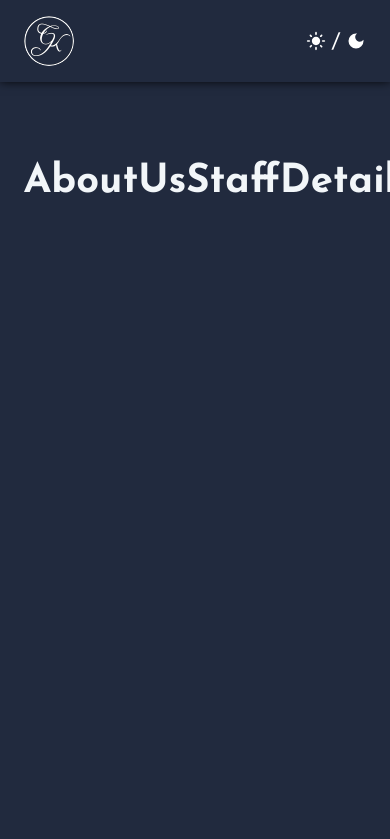
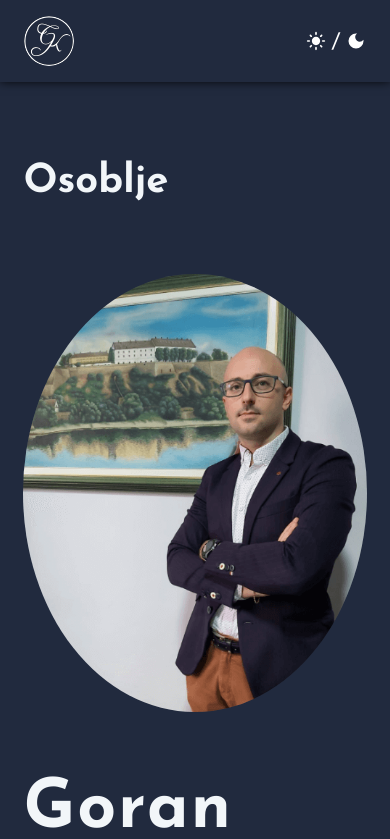
Before and after one commit to stefan-novakovic/advokatska-kancelarija-kljajic, a React (Create React App) app: page /o-nama/goran-kljajic/ in a window 390 px wide. Shown: the top 839 px of the page. Built offline with nearby package versions, Linux system fonts and the light colour scheme.

Commit message:
Added to staff details page; todo: responsive for smaller screens

```diff
--- a/src/layouts/AboutUsStaffDetailsPage/AboutUsStaffDetailsPage.js
+++ b/src/layouts/AboutUsStaffDetailsPage/AboutUsStaffDetailsPage.js
@@ -1,9 +1,38 @@
 import { StyledAboutUsStaffDetailsPage } from "./AboutUsStaffDetailsPage.styled";
+import { useParams } from "react-router-dom";
+import { aboutUsStaffArray } from "../../data/data";
+import { HiOutlinePhone } from "react-icons/hi";
+import { GoMail } from "react-icons/go";
+import { LazyLoadImage } from "react-lazy-load-image-component";
+import "react-lazy-load-image-component/src/effects/opacity.css";
 
 const AboutUsStaffDetailsPage = () => {
+  const { id } = useParams();
+  const staffMember = aboutUsStaffArray.find((member) => id === member.id);
   return (
     <StyledAboutUsStaffDetailsPage>
-      <h2>AboutUsStaffDetailsPage</h2>
+      <h2>Osoblje</h2>
+
+      <section>
+        <div>
+          <LazyLoadImage src={staffMember.image} alt="" effect="opacity" />
+        </div>
+
+        <div>
+          <h3>{staffMember.fullName}</h3>
+          <h4>{staffMember.role.toUpperCase()}</h4>
+          <a href={`mailto:${staffMember.email}`}>
+            <GoMail /> {staffMember.email}
+          </a>
+          <a href={`tel:${staffMember.phoneLink}`}>
+            <HiOutlinePhone /> <span>{staffMember.phone}</span>
+          </a>
+        </div>
+      </section>
+      <section>
+        <h3>Biografija</h3>
+        <p>{staffMember.bio}</p>
+      </section>
     </StyledAboutUsStaffDetailsPage>
   );
 };
--- a/src/layouts/AboutUsStaffDetailsPage/AboutUsStaffDetailsPage.styled.js
+++ b/src/layouts/AboutUsStaffDetailsPage/AboutUsStaffDetailsPage.styled.js
@@ -25,12 +25,110 @@ export const StyledAboutUsStaffDetailsPage = styled.div`
     -ms-user-select: none;
   }
 
+  & > section:first-of-type {
+    display: flex;
+    justify-content: flex-start;
+    align-items: center;
+    gap: 7rem;
+    width: 100%;
+    max-width: min(76vw, 1500px);
+    margin-inline: auto;
+    margin-bottom: 6rem;
+  }
+
+  & > section:first-of-type > div:first-child {
+    display: flex;
+    width: 100%;
+    max-width: 435px;
+    aspect-ratio: 435/555.22;
+    height: auto;
+    border-radius: 50%;
+    background-color: rgba(242, 246, 249, 0.06);
+  }
+
+  & > section:first-of-type > div:first-child img {
+    border-radius: 50%;
+  }
+
+  section:first-of-type > div:last-child > h3 {
+    font-size: 4.25rem;
+    letter-spacing: 2px;
+    margin-bottom: 1rem;
+  }
+
+  section:first-of-type > div:last-child > h4 {
+    font-size: 2rem;
+    font-weight: 500;
+    letter-spacing: 0.5px;
+    margin-bottom: 2.5rem;
+  }
+
+  section:first-of-type > div:last-child > a:any-link {
+    display: flex;
+    justify-content: flex-start;
+    align-items: center;
+    width: fit-content;
+    font-size: 1.6rem;
+    font-weight: 400;
+    letter-spacing: 0.5px;
+    color: ${({ theme }) => theme.colors.veryLightBlue};
+    text-decoration: none;
+    margin-bottom: 1.35rem;
+  }
+
+  section:first-of-type > div:last-child > a:any-link:last-child {
+    margin-bottom: 0;
+  }
+
+  section:first-of-type > div:last-child > a:any-link span {
+    white-space: nowrap;
+  }
+
+  section:first-of-type > div:last-child > a:any-link svg {
+    width: 100%;
+    height: auto;
+    min-width: 28px;
+    max-width: 28px;
+    margin-right: 0.75rem;
+  }
+
+  section:last-of-type {
+    width: 100%;
+    max-width: min(76vw, 1500px);
+    margin-inline: auto;
+  }
+
+  section:last-of-type > h3 {
+    font-size: 2rem;
+    font-weight: 500;
+    letter-spacing: 0.75px;
+    margin-bottom: 2.5rem;
+  }
+
+  section:last-of-type > p {
+    white-space: pre-wrap;
+    font-size: 1.3rem;
+    font-weight: 400;
+    line-height: 1.4;
+    letter-spacing: 0.5px;
+  }
+
   @media screen and (max-width: 1023px) {
     min-height: calc(100vh - 82px + 1px);
+
+    & > section:first-of-type {
+      display: flex;
+      flex-direction: column;
+      justify-content: center;
+      align-items: center;
+      gap: 4rem;
+    }
   }
 
   @media screen and (max-width: 1536px) {
-    h2 {
+    h2,
+    section:first-of-type,
+    section:last-of-type {
       max-width: 88vw;
     }
   }
```
Also changed, not shown: src/data/data.js (+6 -3 lines).
